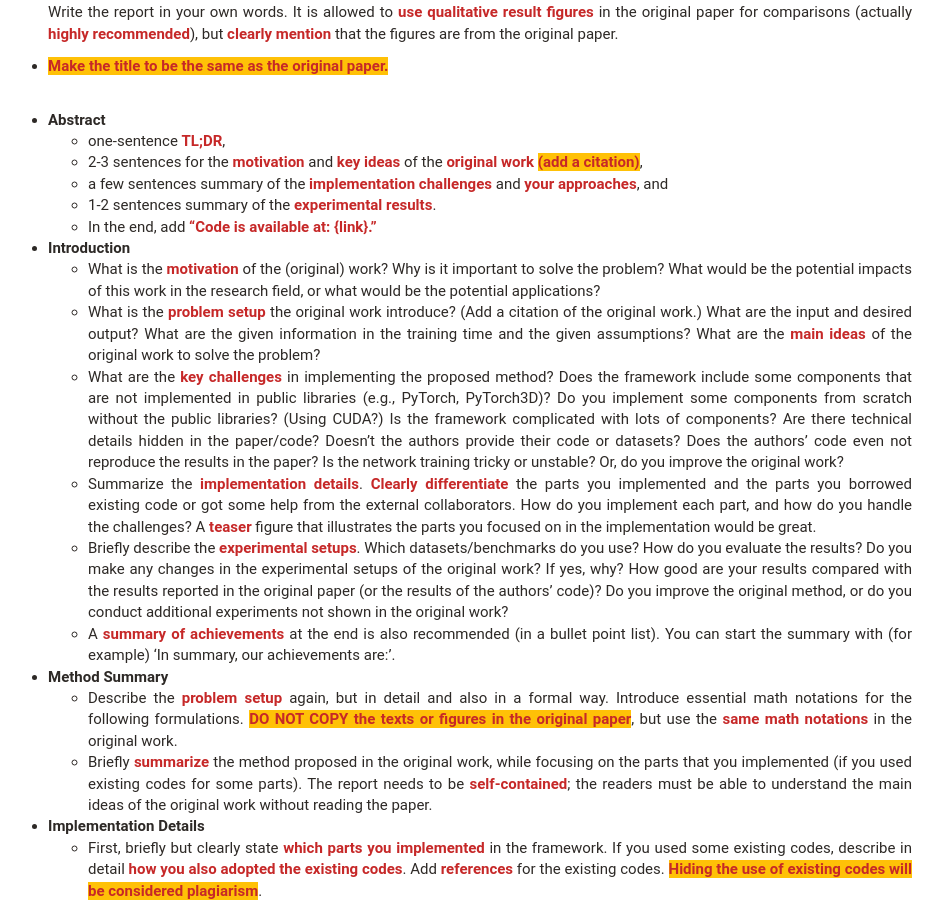
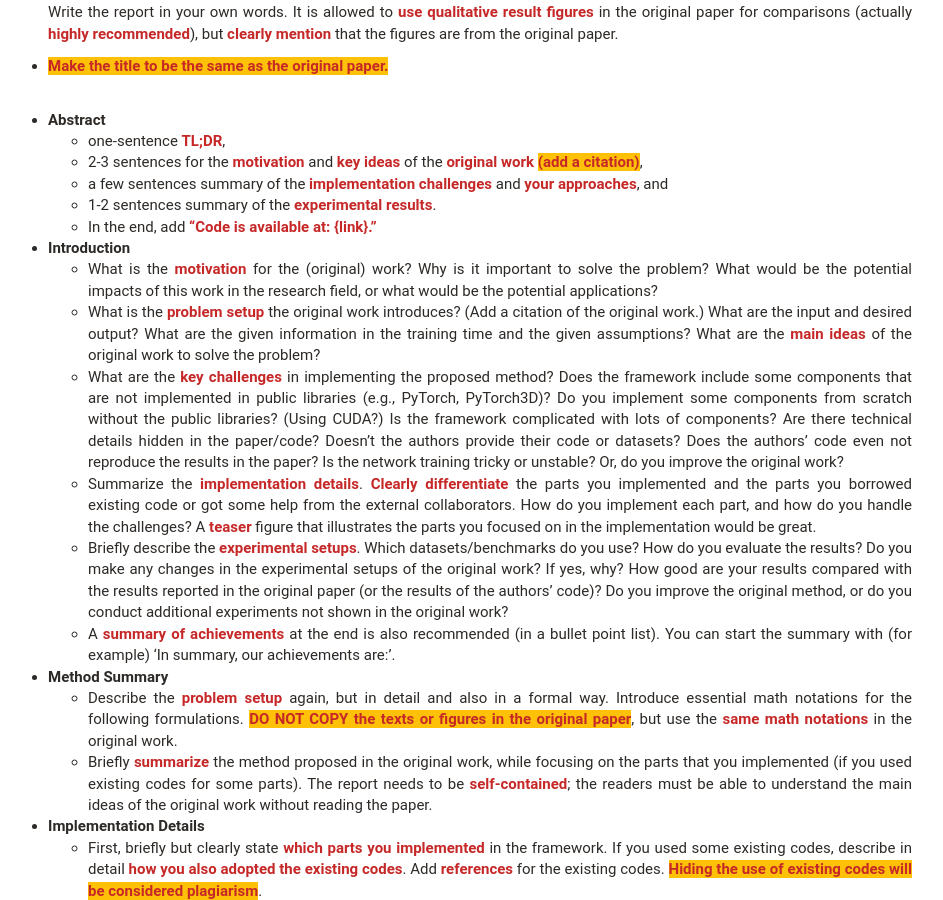
Before and after one commit to mhsung/mhsung.github.io, a Jekyll site: the page built from courses/kaist-cs492h-spring-2021/project-submission-guidelines.md, in a window 1280 px wide and 900 px high, scrolled down 1969 px. Shown: the whole window, without its empty margins (180-1123 px from the left). Built offline with Jekyll 4.4.1, drawn with Linux system fonts in a browser that asks for light colours; some of the changed text lies outside the part shown.

Commit message:
Updated.

```diff
--- a/_data/announcements.yml
+++ b/_data/announcements.yml
@@ -1,3 +1,3 @@
 announcements:
-    - title: "I am now looking for undergraduate interns to join our group this summer. Click this for more details. Deadline: May 15 (Sun), 23:59 KST."
-      link: lab/internship-summer-2022
+  #    - title: "I am now looking for undergraduate interns to join our group this summer. Click this for more details. Deadline: May 15 (Sun), 23:59 KST."
+  #    link: lab/internship-summer-2022
--- a/_data/news.yml
+++ b/_data/news.yml
@@ -1,7 +1,7 @@
 news:
     - title: "Gave a talk at Samsung Display about neural rendering."
       time: Apr 2022
-    - title: "Serving as a COI Coordinator at SIGGRAPH Asia 2022."
+    - title: "Serving as a program committee member at SIGGRAPH Asia 2022."
       time: Apr 2022
     - title: "Three papers accepted to CVPR 2022 including Juil's oral!"
       time: Mar 2021
--- a/courses/kaist-cs492h-spring-2021/project-submission-guidelines.md
+++ b/courses/kaist-cs492h-spring-2021/project-submission-guidelines.md
@@ -118,8 +118,8 @@
     - In the end, add *“Code is available at: {link}.”*
 
 - <b>Introduction</b>
-    - What is the *motivation* of the (original) work? Why is it important to solve the problem? What would be the potential impacts of this work in the research field, or what would be the potential applications?
-    - What is the *problem setup* the original work introduce? (Add a citation of the original work.)  What are the input and desired output? What are the given information in the training time and the given assumptions? What are the *main ideas* of the original work to solve the problem?
+    - What is the *motivation* for the (original) work? Why is it important to solve the problem? What would be the potential impacts of this work in the research field, or what would be the potential applications?
+    - What is the *problem setup* the original work introduces? (Add a citation of the original work.)  What are the input and desired output? What are the given information in the training time and the given assumptions? What are the *main ideas* of the original work to solve the problem?
     - What are the *key challenges* in implementing the proposed method? Does the framework include some components that are not implemented in public libraries (e.g., PyTorch, PyTorch3D)? Do you implement some components from scratch without the public libraries? (Using CUDA?) Is the framework complicated with lots of components? Are there technical details hidden in the paper/code? Doesn't the authors provide their code or datasets? Does the authors' code even not reproduce the results in the paper? Is the network training tricky or unstable? Or, do you improve the original work?
     - Summarize the *implementation details*. *Clearly differentiate* the parts you implemented and the parts you borrowed existing code or got some help from the external collaborators. How do you implement each part, and how do you handle the challenges? A *teaser* figure that illustrates the parts you focused on in the implementation would be great.
     - Briefly describe the *experimental setups*. Which datasets/benchmarks do you use? How do you evaluate the results? Do you make any changes in the experimental setups of the original work? If yes, why? How good are your results compared with the results reported in the original paper (or the results of the authors' code)? Do you improve the original method, or do you conduct additional experiments not shown in the original work?
@@ -167,7 +167,7 @@
     - 1-2 sentences summary of the *experimental results*.
     - In the end, add *"Code is available at: {link}."*
 - <b>Introduction</b>
-    - What is the *motivation* of the work? Why is it important to solve the problem? What would be the potential impacts of this work in the research field, or what would be the potential applications?
+    - What is the *motivation* for the work? Why is it important to solve the problem? What would be the potential impacts of this work in the research field, or what would be the potential applications?
     - What are the *challenges* in the problem? How has previous work approached this problem, and what are the limitations (add citations)? Or, why hasn't the problem been addressed while it is important?
     - What is the *problem statement*? What are the input and desired output? What are the given information in the training time and the given assumptions? A *teaser figure* that effectively illustrates the problem setup or the desired output would be great. (E.g., show the best result with the input.)
     - What are your *key ideas* for solving the challenges? It would be also great if your teaser image also describes the key ideas. (E.g. how do your key ideas make differences in the results?)
```
Also changed, not shown: 2 other files.
